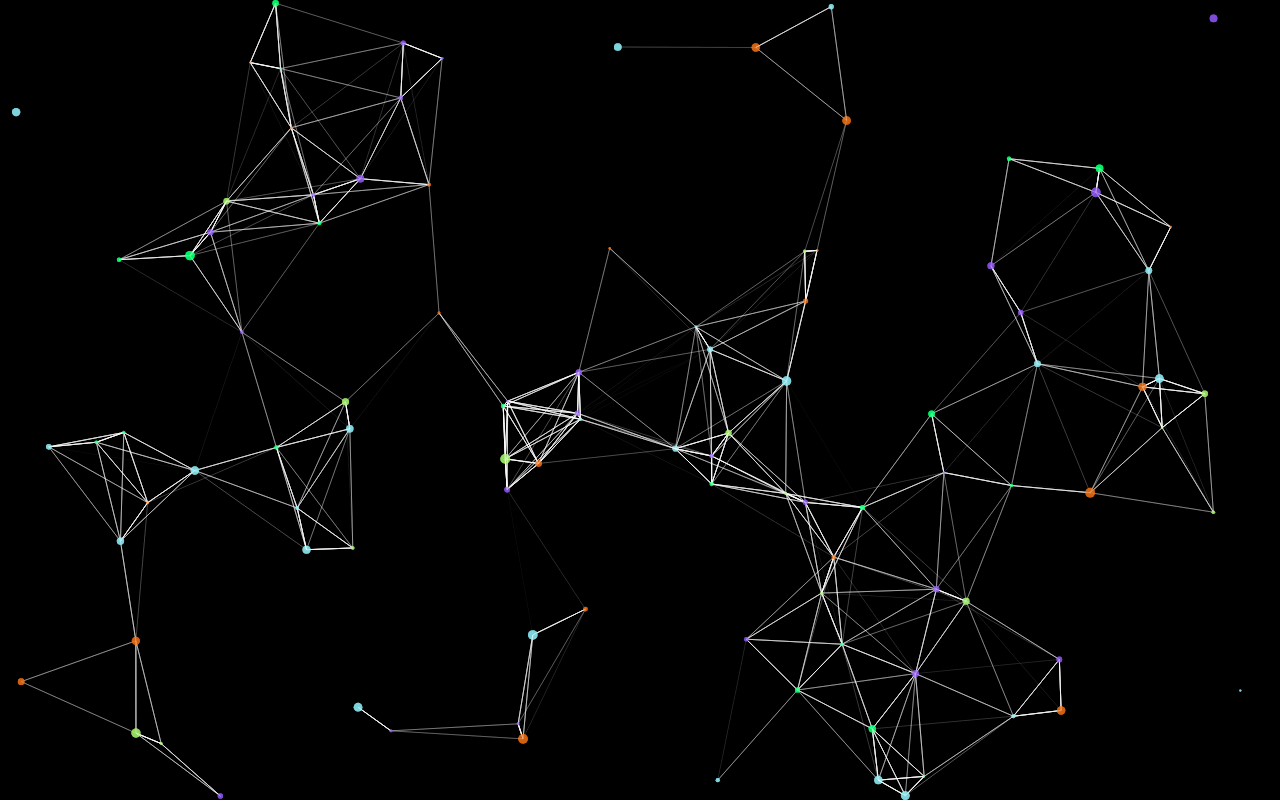
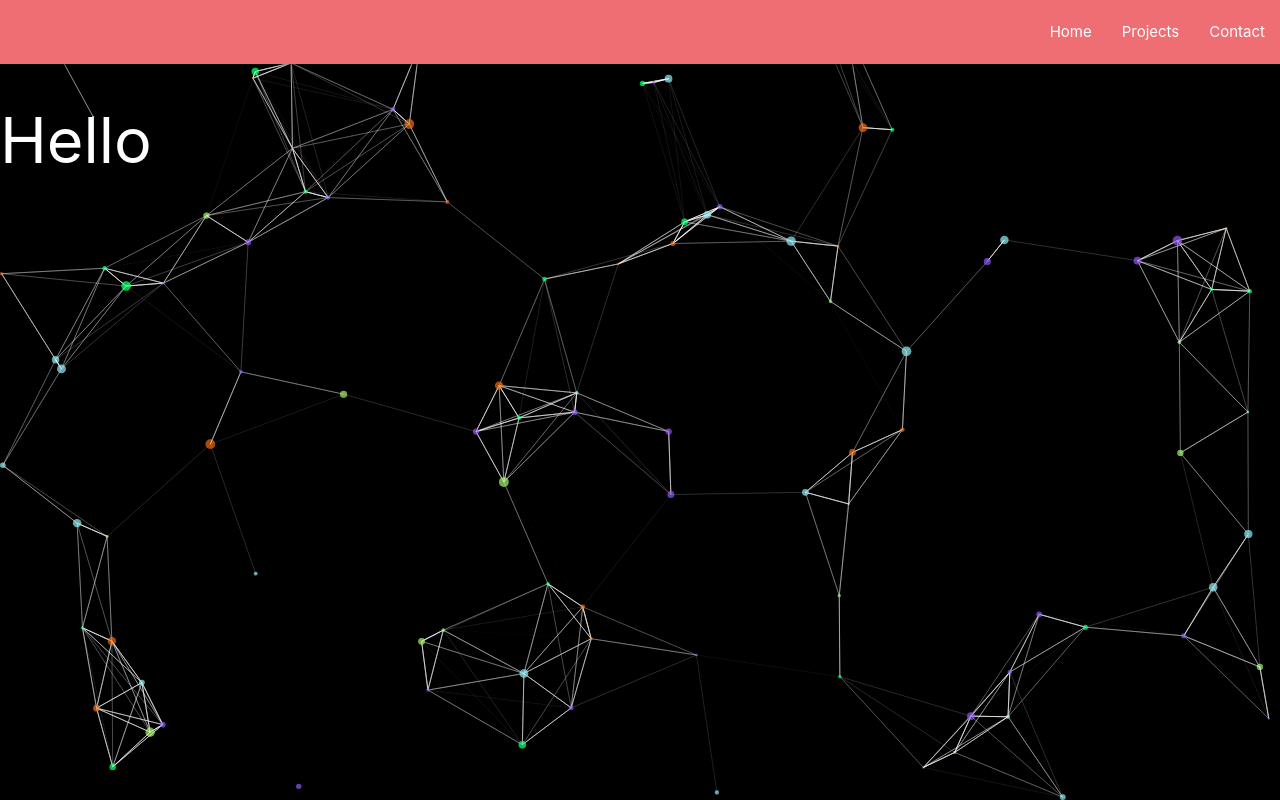
Before and after one commit to calmworld/Portfolio, a React (Create React App) app: page / in a window 1280 px wide. Built offline with nearby package versions, Linux system fonts and the light colour scheme.

Commit message:
nav items set

```diff
--- a/package.json
+++ b/package.json
@@ -6,6 +6,7 @@
     "@testing-library/jest-dom": "^5.11.6",
     "@testing-library/react": "^11.2.2",
     "@testing-library/user-event": "^12.5.0",
+    "materialize-css": "^1.0.0-rc.2",
     "react": "^17.0.1",
     "react-dom": "^17.0.1",
     "react-router-dom": "^5.2.0",
--- a/public/index.html
+++ b/public/index.html
@@ -25,6 +25,8 @@
       Learn how to configure a non-root public URL by running `npm run build`.
     -->
     <title>Sarah Alhuriz</title>
+
+    <link href="https://fonts.googleapis.com/icon?family=Material+Icons" rel="stylesheet">
   </head>
   <body>
     <noscript>You need to enable JavaScript to run this app.</noscript>
--- a/src/App.css
+++ b/src/App.css
@@ -1,45 +1,3 @@
 .App {
   text-align: center;
 }
-
-.App-logo {
-  height: 40vmin;
-  pointer-events: none;
-}
-
-@media (prefers-reduced-motion: no-preference) {
-  .App-logo {
-    animation: App-logo-spin infinite 20s linear;
-  }
-}
-
-.App-header {
-  background-color: #282c34;
-  min-height: 100vh;
-  display: flex;
-  flex-direction: column;
-  align-items: center;
-  justify-content: center;
-  font-size: calc(10px + 2vmin);
-  color: white;
-}
-
-.App-link {
-  color: #61dafb;
-}
-
-#tsparticles {
-  position: absolute;
-  width: 100%;
-  height: 100%;
-  background-size: cover;
-}
-
-@keyframes App-logo-spin {
-  from {
-    transform: rotate(0deg);
-  }
-  to {
-    transform: rotate(360deg);
-  }
-}
--- a/src/App.js
+++ b/src/App.js
@@ -3,7 +3,8 @@ import {
   BrowserRouter as Router,
   Switch,
   Route
-} from "react-router-dom";
+} from "react-router-dom"
+import ParticleComp from './components/ParticleComp'
 
 import Nav from './components/Nav'
 import Home from './components/Home'
@@ -14,7 +15,25 @@ import Contact from './components/Contact'
 function App() {
   return (
     <Router>
-      <div>
+      <div
+        style={{
+          position: "absolute",
+          top: 0,
+          left: 0,
+          width: "100%",
+          height: "100%"
+        }}
+      >
+        <ParticleComp />
+        <div
+          style={{
+            position: "absolute",
+            top: 0,
+            left: 0,
+            width: "100%",
+            height: "100%"
+          }}
+        >
           <Nav />
           <Switch>
             <Route path="/"><Home /></Route>
@@ -22,6 +41,7 @@ function App() {
             <Route path="/contact"><Contact /></Route>
           </Switch>
         </div>
+      </div>
     </Router>
   )
 }
--- a/src/components/Home.jsx
+++ b/src/components/Home.jsx
@@ -1,104 +1,10 @@
 import React from 'react'
-import Particles from 'react-tsparticles'
-
 
 function Home() {
   return (
-    <dev>
-      <Particles
-        id="tsparticles"
-        options={{
-          background: {
-            color: {
-              value: "#000000",
-            },
-          },
-          fpsLimit: 60,
-          interactivity: {
-            detectsOn: "canvas",
-            events: {
-              onClick: {
-                enable: true,
-                mode: "push",
-              },
-              onHover: {
-                enable: true,
-                mode: "repulse",
-              },
-              resize: true,
-            },
-            modes: {
-              bubble: {
-                distance: 400,
-                duration: 2,
-                opacity: 0.8,
-                size: 40,
-              },
-              push: {
-                quantity: 4,
-              },
-              repulse: {
-                distance: 200,
-                duration: 0.4,
-              },
-            },
-          },
-          particles: {
-            color: {
-              value: ["#BD10E0", "#B8E986", "#50E3C2", "#FFD300", "#E86363"],
-              animation: {
-                enable: true,
-                speed: 20,
-                sync: true
-              }
-            },
-            links: {
-              color: "#ffffff",
-              distance: 150,
-              enable: true,
-              opacity: 0.5,
-              width: 1,
-            },
-            collisions: {
-              enable: true,
-            },
-            move: {
-              direction: "none",
-              enable: true,
-              outMode: "bounce",
-              random: false,
-              speed: 6,
-              straight: false,
-            },
-            number: {
-              density: {
-                enable: true,
-                value_area: 800,
-              },
-              value: 80,
-            },
-            opacity: {
-              value: 0.5,
-            },
-            shape: {
-              type: "circle",
-            },
-            size: {
-              random: true,
-              value: 5,
-            },
-          },
-          detectRetina: true,
-          background: {
-            color: "#000000",
-            image: "",
-            position: "50% 50%",
-            repeat: "no-repeat",
-            size: "cover"
-          }
-        }}
-      />
-    </dev>
+    <div>
+        <h1>Hello</h1>
+    </div>
   )
 }
 
--- a/src/components/Nav.jsx
+++ b/src/components/Nav.jsx
@@ -1,10 +1,16 @@
-import React from 'react'
-import {Link} from 'react-router-dom'
 
-function Nav() {
+import React, { Component } from 'react'
+import { Link } from 'react-router-dom'
+import 'materialize-css/dist/css/materialize.min.css'
+
+export default class Nav extends Component {
+
+  render() {
     return (
+      <div>
         <nav>
-          <ul>
+          <div className="nav-wrapper">
+            <ul className="right">
               <li>
                 <Link to="/">Home</Link>
               </li>
@@ -15,8 +21,9 @@ function Nav() {
                 <Link to="/contact">Contact</Link>
               </li>
             </ul>
+          </div>
         </nav>
+      </div>
     )
   }
-
-export default Nav
+}
--- /dev/null
+++ b/src/components/ParticleComp.jsx
@@ -0,0 +1,104 @@
+import React from 'react'
+import Particles from 'react-tsparticles'
+
+function ParticleComp() {
+    return (
+        <div style={{
+            position: "absolute",
+            top: 0,
+            left: 0,
+            width: "100%",
+            height: "100%"
+          }}>
+            <Particles
+                id="tsparticles"
+                options={{
+                    background: {
+                        color: {
+                            value: "#000000",
+                        },
+                    },
+                    fpsLimit: 60,
+                    interactivity: {
+                        detectsOn: "window",
+                        events: {
+                            onClick: {
+                                enable: true,
+                                mode: "push",
+                            },
+                            onHover: {
+                                enable: true,
+                                mode: "repulse",
+                            },
+                            resize: true,
+                        },
+                        modes: {
+                            bubble: {
+                                distance: 400,
+                                duration: 2,
+                                opacity: 0.8,
+                                size: 40,
+                            },
+                            push: {
+                                quantity: 4,
+                            },
+                            repulse: {
+                                distance: 200,
+                                duration: 0.4,
+                            },
+                        },
+                    },
+                    particles: {
+                        color: {
+                            value: ["#BD10E0", "#B8E986", "#50E3C2", "#FFD300", "#E86363"],
+                            animation: {
+                                enable: true,
+                                speed: 20,
+                                sync: true
+                            }
+                        },
+                        links: {
+                            color: "#ffffff",
+                            distance: 150,
+                            enable: true,
+                            opacity: 0.5,
+                            width: 1,
+                        },
+                        collisions: {
+                            enable: true,
+                        },
+                        move: {
+                            direction: "none",
+                            enable: true,
+                            outMode: "bounce",
+                            random: false,
+                            speed: 6,
+                            straight: false,
+                        },
+                        number: {
+                            density: {
+                                enable: true,
+                                value_area: 800,
+                            },
+                            value: 80,
+                        },
+                        opacity: {
+                            value: 0.5,
+                        },
+                        shape: {
+                            type: "circle",
+                        },
+                        size: {
+                            random: true,
+                            value: 5,
+                        },
+                    },
+                    detectRetina: true,
+
+                }}
+            />
+        </div>
+    )
+}
+
+export default ParticleComp
--- a/src/index.css
+++ b/src/index.css
@@ -5,6 +5,8 @@ body {
     sans-serif;
   -webkit-font-smoothing: antialiased;
   -moz-osx-font-smoothing: grayscale;
+  background-color: black;
+  color: white;
 }
 
 code {
```
Also changed, not shown: 1 other file (tests, documents, lock files or other folders). Lines whose indentation alone changed are shown as unchanged.
